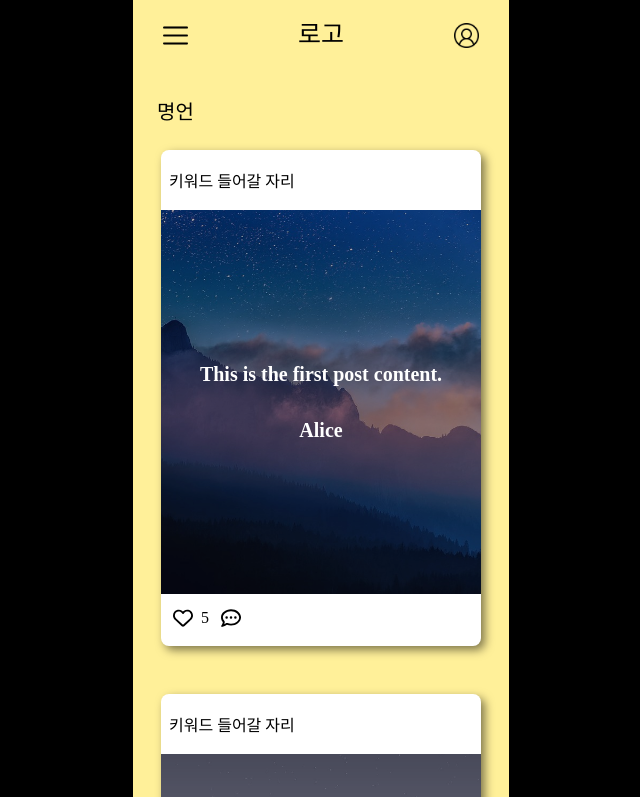
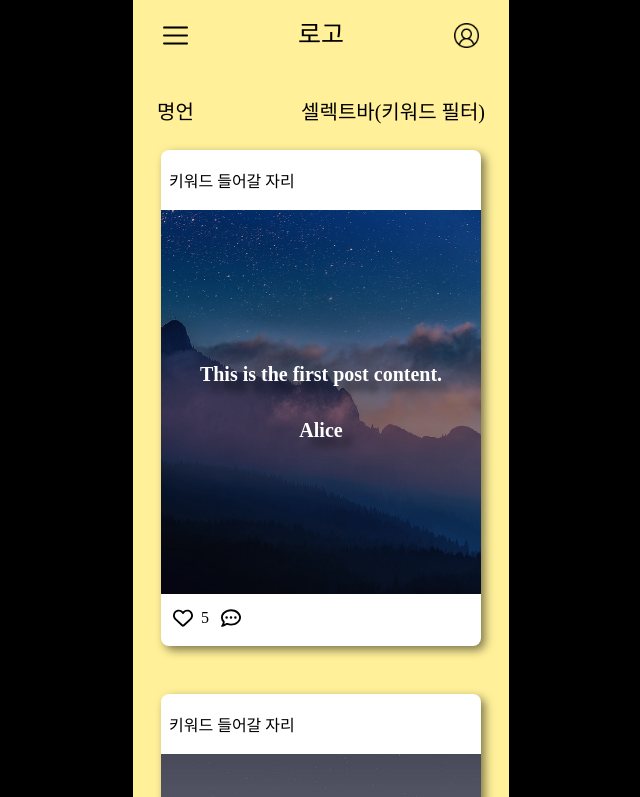
Before and after one commit to yeona813/frontend, a React (Create React App) app: page /quoteList in a window 1280 px wide. Shown: the top 797 px of the page, without its empty margins (319-959 px from the left). Built offline with nearby package versions, Linux system fonts and the light colour scheme; a web font is replaced by a local one.

Commit message:
feat: 명언 리스트 일부 구현

```diff
--- a/src/components/quoteList/QuoteItem.tsx
+++ b/src/components/quoteList/QuoteItem.tsx
@@ -1,5 +1,9 @@
 import React, { useEffect, useState } from 'react';
 import { quoteItem } from 'types/quoteList';
+
+// 1. 명언 클릭하면 rotate되면서 명언 설명 나오게 css를 inline style로 적용했는데 필요 없으면 빼거나, 필요하면 tailwind로 바꿀 예정 - 해결
+// 2. 댓글 누르면 어떤 이벤트 발생??
+// 3. 5개씩 렌더링하기, 더보기 버튼 누르면 5개 씩 더 나오게 - 해결
 
 interface QuoteItemProps {
   element: quoteItem;
@@ -50,47 +54,24 @@ const QuoteItem = ({ element, onClickHeart }: QuoteItemProps) => {
           }}
         ></div>
         <div
-          style={{ perspective: '1100px' }}
-          className="p-3 relative z-10 flex flex-col items-center justify-center h-full font-semibold text-xl"
+          tabIndex={0}
+          role="button"
+          onClick={onClickCard}
+          onKeyDown={onClickCard}
+          className="perspective-1100 p-3 relative z-10 flex flex-col items-center justify-center h-full font-semibold text-xl"
         >
           <div
-            style={{
-              position: 'relative',
-              transition: '.4s',
-              transformStyle: 'preserve-3d',
-              transform: flipped ? 'rotateY(180deg)' : '',
-            }}
-            role="button"
-            tabIndex={0}
-            onClick={onClickCard}
-            onKeyDown={onClickCard}
+            className={`transition-md relative transformStyle-preserve-3d ${flipped ? 'transform-rotY180' : ''}`}
           >
-            <div
-              style={{
-                display: 'flex',
-                justifyContent: 'center',
-                alignItems: 'center',
-
-                backfaceVisibility: 'hidden',
-              }}
-            >
-              <div>
+            <div className="backface-hidden flex justify-center align-middle">
+              <div className="[text-shadow:_10px_10px_7px_rgb(0,0,0,50%)]">
                 <p>{element.content}</p>
                 <br />
                 <p>{element.author}</p>
               </div>
             </div>
 
-            <div
-              style={{
-                display: 'flex',
-                position: 'absolute',
-                top: 0,
-                left: 0,
-                transform: 'rotateY(180deg)',
-                backfaceVisibility: 'hidden',
-              }}
-            >
+            <div className="transform-rotY180 flex absolute top-0 left-0 [text-shadow:_10px_10px_7px_rgb(0,0,0,50%)] backface-hidden">
               {element.description}
             </div>
           </div>
--- a/src/components/quoteList/QuoteList.tsx
+++ b/src/components/quoteList/QuoteList.tsx
@@ -4,6 +4,7 @@ import QuoteItem from './QuoteItem';
 
 const QuoteList = () => {
   const [data, setData] = useState(mockData);
+  const [loadMore, setLoadMore] = useState(5);
 
   const onClickHeart = (targetId: number, heart: boolean) => {
     setData(
@@ -17,17 +18,33 @@ const QuoteList = () => {
     );
   };
 
+  const filteredData = () => {
+    return data.filter((element) => element.id < loadMore);
+  };
+
   return (
     <form className="p-3 flex flex-col gap-2  bg-yellow-FF">
-      <div className="px-3 my-4 text-xl">
+      <div className="px-3 my-4 text-xl flex justify-between">
         <h2>명언</h2>
+        <div>셀렉트바(키워드 필터)</div>
       </div>
       <section>
         <ul>
-          {data.map((element) => (
-            <li key={element.id} className="flex flex-col mb-12 mx-4">
-              <QuoteItem element={element} onClickHeart={onClickHeart} />
-            </li>
+          {filteredData().map((element) => (
+            <div key={element.id} className="flex flex-col mb-12 mx-4 gap-8">
+              <li>
+                <QuoteItem element={element} onClickHeart={onClickHeart} />
+              </li>
+              {element.id === loadMore - 1 && element.id !== data.length - 1 ? (
+                <button
+                  className="border rounded-lg bg-black text-white p-3"
+                  type="button"
+                  onClick={() => setLoadMore(loadMore + 5)}
+                >
+                  더보기
+                </button>
+              ) : null}
+            </div>
           ))}
         </ul>
       </section>
--- a/src/index.css
+++ b/src/index.css
@@ -62,6 +62,6 @@ code {
   margin-left: 80px;
 }
 
-body::-webkit-scrollbar {
+/* body::-webkit-scrollbar {
   display: none;
-}
+} */
--- a/tailwind.config.js
+++ b/tailwind.config.js
@@ -19,5 +19,48 @@ module.exports = {
       },
     },
   },
-  plugins: [require('tailwind-scrollbar-hide')],
+  plugins: [
+    require('tailwind-scrollbar-hide'),
+    function ({ addUtilities }) {
+      const newUtilities = {
+        '.backface-hidden': {
+          'backface-visibility': 'hidden',
+        },
+      };
+      addUtilities(newUtilities, ['responsive', 'hover', 'click']);
+    },
+    function ({ addUtilities }) {
+      const newUtilities = {
+        '.perspective-1100': {
+          perspective: '1100px',
+        },
+      };
+      addUtilities(newUtilities, ['responsive', 'hover', 'click']);
+    },
+    function ({ addUtilities }) {
+      const newUtilities = {
+        '.transformStyle-preserve-3d': {
+          transformStyle: 'preserve-3d',
+        },
+      };
+      addUtilities(newUtilities, ['responsive', 'hover', 'click']);
+    },
+
+    function ({ addUtilities }) {
+      const newUtilities = {
+        '.transform-rotY180': {
+          transform: 'rotateY(180deg)',
+        },
+      };
+      addUtilities(newUtilities, ['responsive', 'hover', 'click']);
+    },
+    function ({ addUtilities }) {
+      const newUtilities = {
+        '.transition-md': {
+          transition: '0.4s',
+        },
+      };
+      addUtilities(newUtilities, ['responsive', 'hover', 'click']);
+    },
+  ],
 };
```
